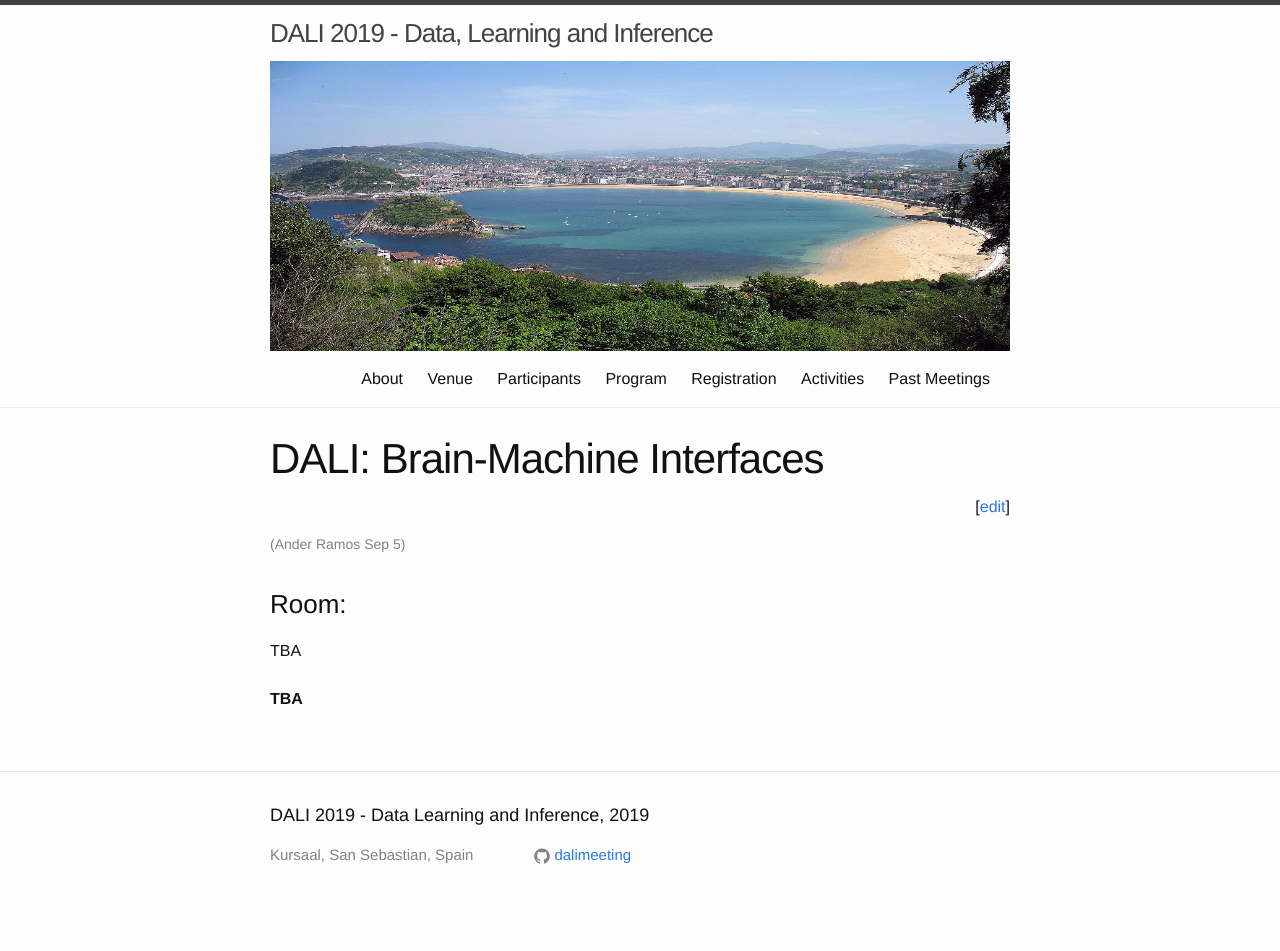
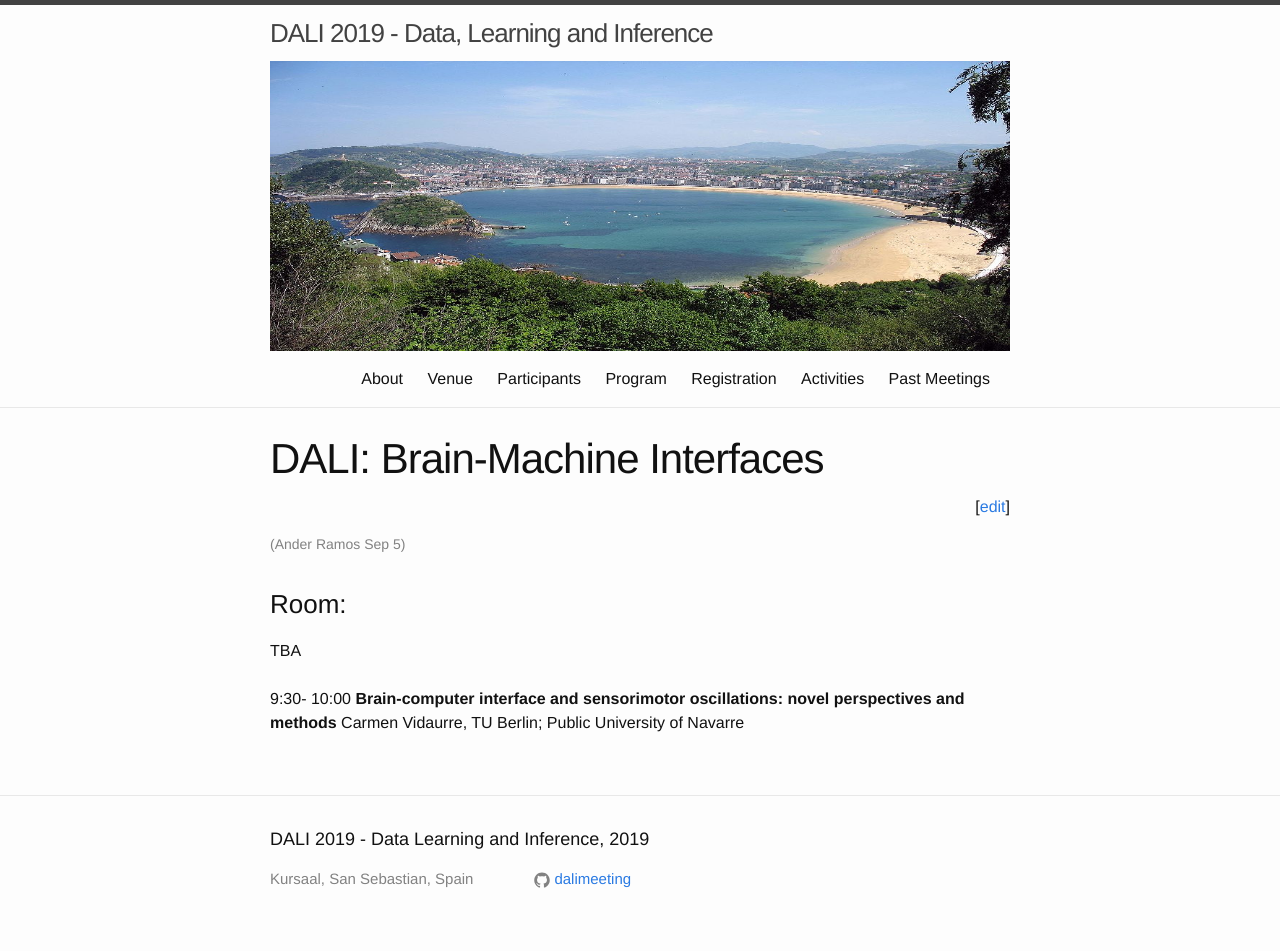
Before and after one commit to dalimeeting/dalimeeting.github.io, a Jekyll site: the page built from _posts/2019-09-05-workshop-05-03.md, in a window 1280 px wide. Built offline with Jekyll 4.4.1, drawn with Linux system fonts in a browser that asks for light colours; before the commit the page ends 927 px from its top, so only the background shows below that.

Commit message:
update BCI workshop

```diff
--- a/_posts/2019-09-05-workshop-05-03.md
+++ b/_posts/2019-09-05-workshop-05-03.md
@@ -11,5 +11,12 @@
 room: ""
 show_abstracts: false
 talks:
-- title: "TBA"
+- title: "Brain-computer interface and sensorimotor oscillations: novel perspectives and methods"
+  start: "9:30"
+  end: "10:00"
+  author:
+    - given: Carmen
+      family: Vidaurre
+      institute: "TU Berlin; Public University of Navarre"
+
 ---
```
